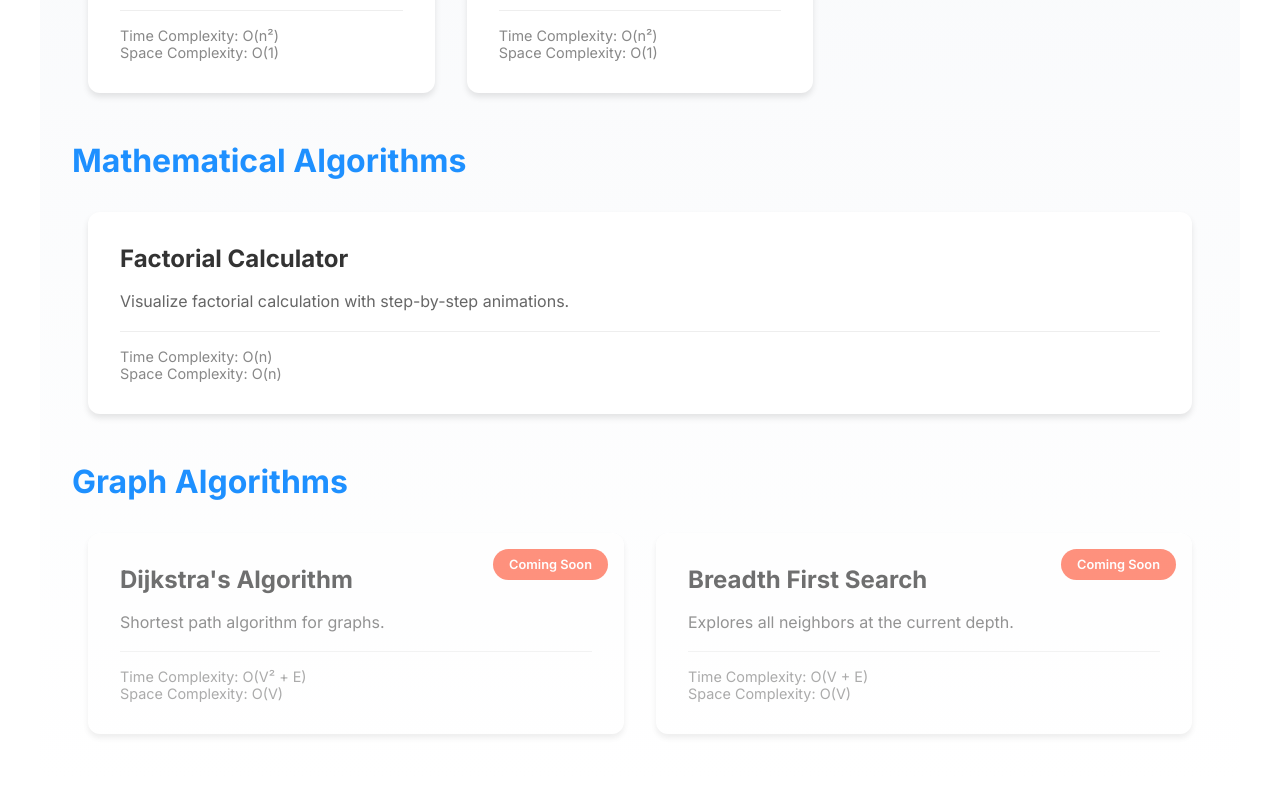
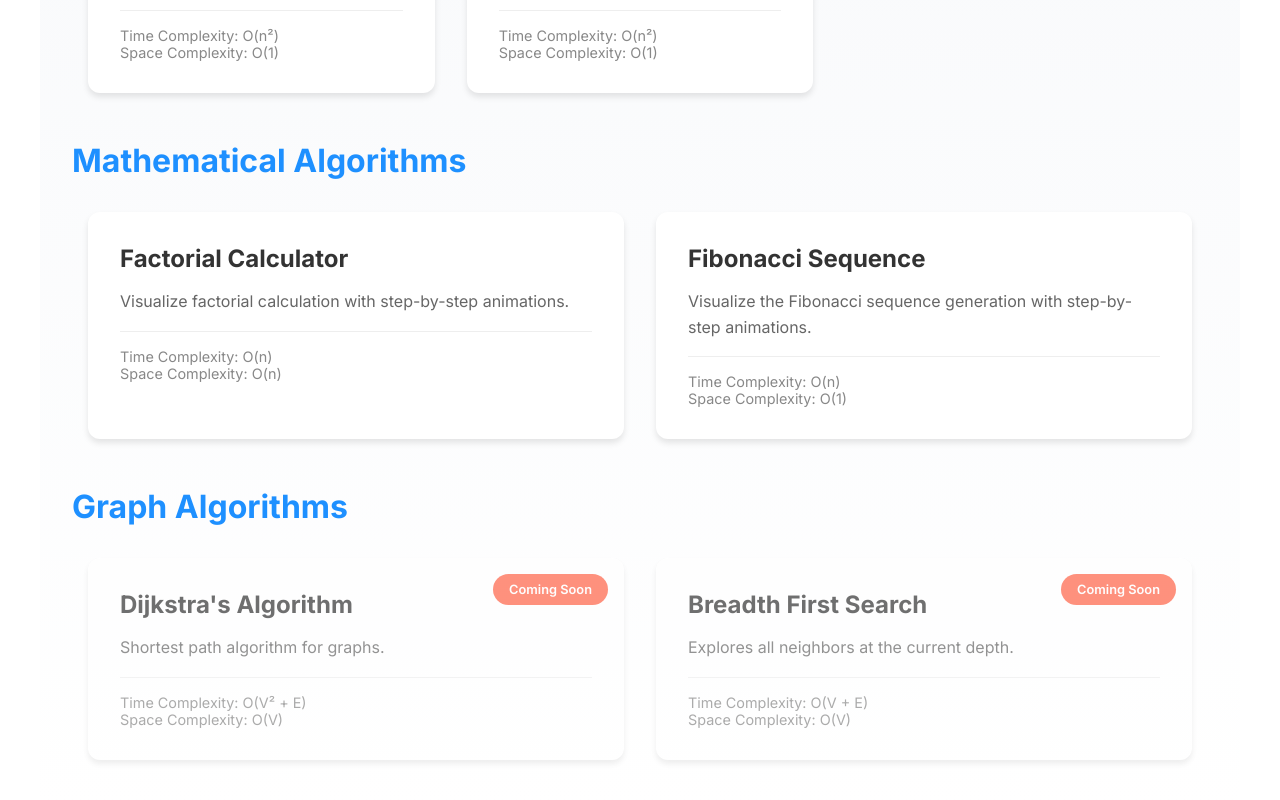
Before and after one commit to SujalPatelx/Algorithm-Visualizer, a React (Vite) app: page / in a window 1280 px wide. Shown: the part 829-1629 px from the top of the page. Built offline with nearby package versions, Linux system fonts and the light colour scheme.

Commit message:
Fibonacci Added In Object List

```diff
--- a/src/pages/Home.jsx
+++ b/src/pages/Home.jsx
@@ -155,6 +155,14 @@ const algorithmCategories = [
         timeComplexity: 'O(n)',
         spaceComplexity: 'O(n)',
         path: '/factorial'
+      },
+      {
+        id: 'fibonacci',
+        name: 'Fibonacci Sequence',
+        description: 'Visualize the Fibonacci sequence generation with step-by-step animations.',
+        timeComplexity: 'O(n)',
+        spaceComplexity: 'O(1)',
+        path: '/fibonacci'
       }
     ]
   },
```
